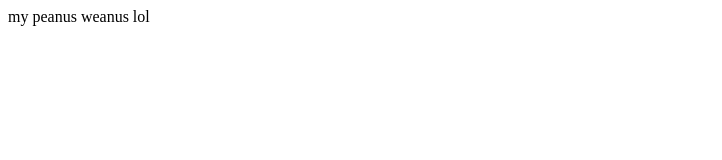
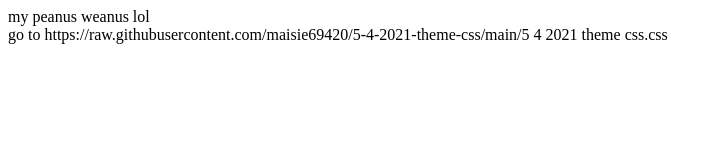
Before and after one commit to maisie69420/5-4-2021-theme-css, a plain HTML site: page index.html in a window 1280 px wide. Shown: the whole page, without its empty margins (0-722 px from the left). Drawn offline with Linux system fonts and the light colour scheme.

Commit message:
Update index.html

```diff
--- a/index.html
+++ b/index.html
@@ -1 +1 @@
-<html><head></head><body><p>my peanus weanus lol</p></body></html>
+<html><head></head><body><p>my peanus weanus lol<br>go to https://raw.githubusercontent.com/maisie69420/5-4-2021-theme-css/main/5 4 2021 theme css.css</p></body></html>
```
